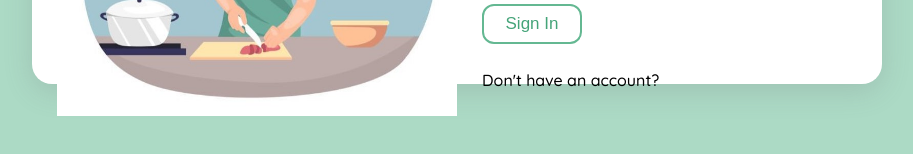
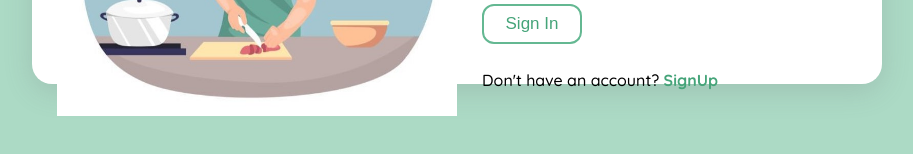
Before and after one commit to malak-joumaa/Homemade, a React (Create React App) app in the folder frontend/: page /sign-in in a window 1280 px wide. Shown: the part 536-690 px from the top of the page, without its empty margins (183-1096 px from the left). Built offline with nearby package versions, Linux system fonts and the light colour scheme.

Commit message:
Frontend: Adding sign-up link in SignIn page

```diff
--- a/frontend/src/pages/SignIn.js
+++ b/frontend/src/pages/SignIn.js
@@ -78,7 +78,9 @@ const SignIn = () => {
             </button>
             <br />
             {/* Sign Up */}
-            <p>Don't have an account? {/*<Link>SignUp</Link> */}</p>
+            <p>
+              Don't have an account? <Link to="/sign-up">SignUp</Link>
+            </p>
           </div>
         </div>
       </div>
```
